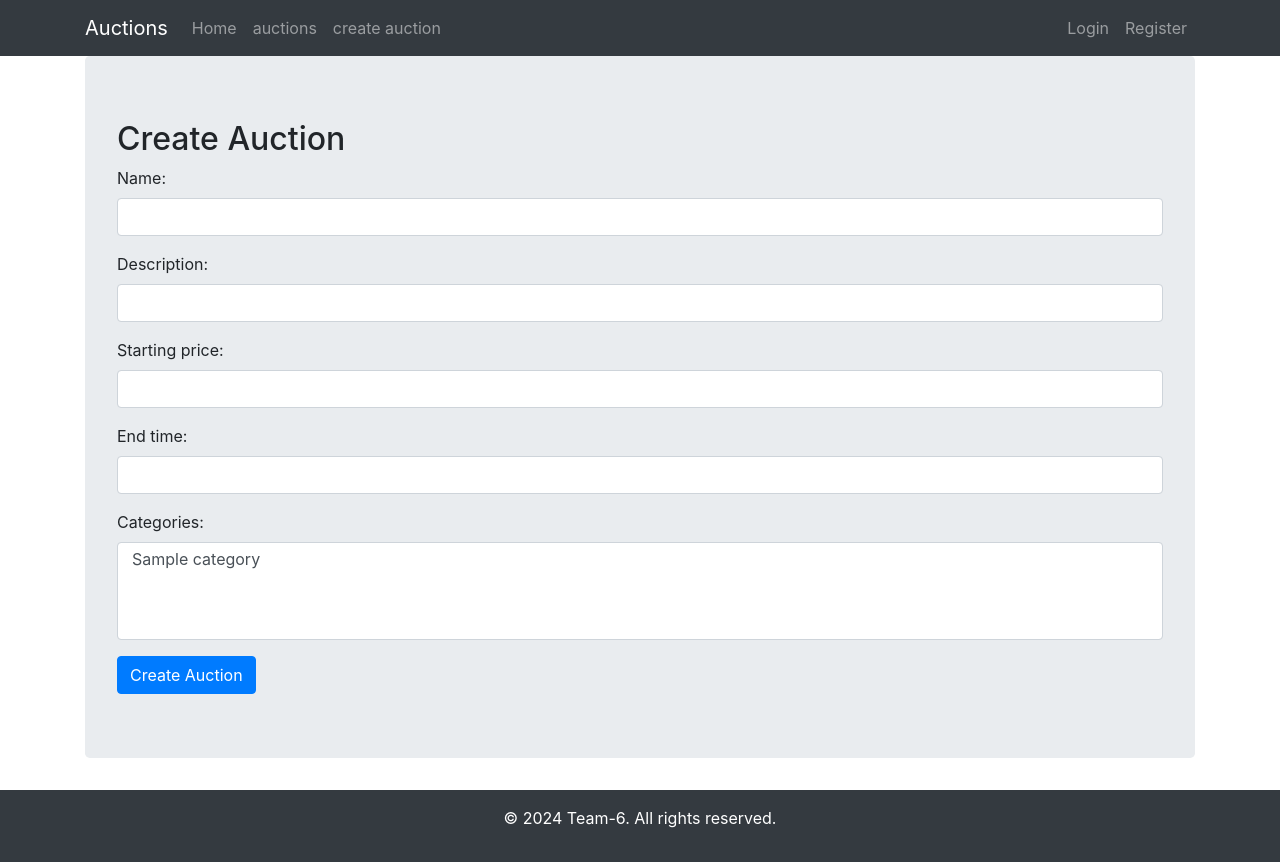
After one commit to nightecz/auction_portal_final_project, a Django app: page /auction_create/ in a window 1280 px wide. The commit adds this page. Run offline with Django 5.2, Linux system fonts and the light colour scheme; tables that the repository leaves empty hold one stand-in row (values such as "Sample post"); some libraries are stand-ins or nearby versions.

Commit message:
Function for auction creation - Form AuctionCreateForm - Template Auction_create - View AuctionCreateView

```diff
--- a/final_project/urls.py
+++ b/final_project/urls.py
@@ -4,7 +4,8 @@ from django.contrib import admin
 from django.contrib.auth import views
 from django.urls import path
 # from viewer.models import Auction
-from viewer.views import (index, CustomLoginView, ProfileView, RegisterView, AuctionView, WatchlistView)
+from viewer.views import (index, CustomLoginView, ProfileView, RegisterView, AuctionView, WatchlistView,
+                          AuctionCreateView)
 
 
 urlpatterns = [
@@ -17,6 +18,7 @@ urlpatterns = [
     path('profile/', ProfileView.as_view(), name='profile'),
 
     path('auctions/', AuctionView.as_view(), name='auctions'),
+    path('auction_create/', AuctionCreateView.as_view(), name='auction_create'),
 
     path('watchlist/', WatchlistView.as_view(), name='watchlist'),
 ]
--- a/viewer/forms.py
+++ b/viewer/forms.py
@@ -3,12 +3,15 @@ import re
 from django.core.exceptions import ValidationError
 from django.forms import (
     CharField, DateField, Form, IntegerField, ModelChoiceField, Textarea, TextInput, EmailInput, PasswordInput,
-    ModelForm, DateInput, NumberInput
+    ModelForm, DateInput, NumberInput, CheckboxSelectMultiple
 )
 
 # from viewer.models import Auction
 from django.contrib.auth.forms import UserCreationForm
 from django.contrib.auth.models import User
+
+from viewer.models import Auction, Category
+
 
 class SignUpForm(UserCreationForm):
     class Meta:
@@ -19,3 +22,22 @@ class SignUpForm(UserCreationForm):
         super().__init__(*args, **kwargs)
         for field_name in self.fields:
             self.fields[field_name].widget.attrs['class'] = 'form-control'
+
+
+class AuctionCreateForm(ModelForm):
+    class Meta:
+        model = Auction
+        fields = ['name', 'description', 'starting_price', 'end_time', 'categories']
+
+    def __init__(self, *args, **kwargs):
+        super().__init__(*args, **kwargs)
+        for field_name in self.fields:
+            self.fields[field_name].widget.attrs['class'] = 'form-control'
+
+    def save(self, commit=True):
+        auction = super().save(commit=False)  # Nejprve uložíme aukci bez okamžitého commitu do DB
+        if not auction.current_price:
+            auction.current_price = auction.starting_price  # Pokud není current_price, nastavíme ho na starting_price
+        if commit:
+            auction.save()  # Uložíme aukci do databáze
+        return auction
--- /dev/null
+++ b/viewer/templates/auction_create.html
@@ -0,0 +1,10 @@
+{% extends "base.html" %}
+
+{% block content %}
+<h2>Create Auction</h2>
+<form method="post">
+    {% csrf_token %}
+    {{ form.as_p }}
+    <button type="submit" class="btn btn-primary">Create Auction</button>
+</form>
+{% endblock %}
--- a/viewer/templates/auctions.html
+++ b/viewer/templates/auctions.html
@@ -5,3 +5,5 @@
 {% endblock %}
 
 {% block content %}
+
+{% endblock %}
--- a/viewer/templates/base.html
+++ b/viewer/templates/base.html
@@ -39,8 +39,13 @@
                     </a>
                 </li>
                 <li class="nav-item">
-                    <a class="nav-link {% active_link 'movies' strict=True %}" href="{% url 'auctions' %}">
+                    <a class="nav-link {% active_link 'auctions' strict=True %}" href="{% url 'auctions' %}">
                         auctions
+                    </a>
+                </li>
+                <li class="nav-item">
+                    <a class="nav-link {% active_link 'auction_create' strict=True %}" href="{% url 'auction_create' %}">
+                        create auction
                     </a>
                 </li>
 
--- a/viewer/views.py
+++ b/viewer/views.py
@@ -5,9 +5,10 @@ from django.contrib.auth.views import LoginView
 from django.shortcuts import render, redirect
 from django.db.models import CharField, TextField, DateTimeField, ForeignKey
 from django.views.generic import FormView, ListView, TemplateView, UpdateView, DeleteView
-from viewer.forms import SignUpForm
+from viewer.forms import SignUpForm, AuctionCreateForm
 from django.urls import reverse_lazy
-from viewer.models import Watchlist
+from viewer.models import Watchlist, Auction
+
 
 # from .models import Auction
 
@@ -52,6 +53,29 @@ class RegisterView(FormView):
 
 class AuctionView(ListView):
     template_name = 'auctions.html'
+    model = Auction
+
+
+class AuctionCreateView(FormView):
+    template_name = 'auction_create.html'
+    form_class = AuctionCreateForm
+    success_url = reverse_lazy('auctions')
+
+    def form_valid(self, form):
+        result = super().form_valid(form)
+        cleaned_data = form.cleaned_data
+        auction = Auction.objects.create(
+            name=cleaned_data['name'],
+            description=cleaned_data['description'],
+            starting_price=cleaned_data['starting_price'],
+            start_time=cleaned_data['start_time'],
+            end_time=cleaned_data['end_time'],
+        )
+        categories = form.cleaned_data['categories']
+        auction.categories.set(categories)
+
+        return super().form_valid(form)
+
 
 class WatchlistView(ListView):
     template_name = "watchlist.html"
```
